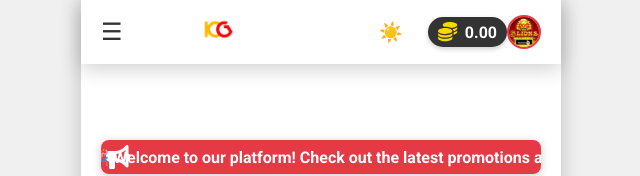
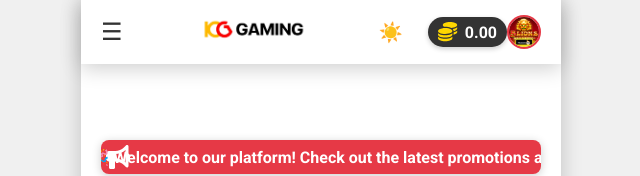
Before and after one commit to rithymeth/IGC-Mobile-Theme, a React (Create React App) app: page / in a window 1280 px wide. Shown: the top 176 px of the page, without its empty margins (319-959 px from the left). Built offline with nearby package versions, Linux system fonts and the light colour scheme.

Commit message:
add Logo and Home route

```diff
--- a/src/components/Header.js
+++ b/src/components/Header.js
@@ -1,10 +1,11 @@
 import React, { useState } from 'react';
+import { Link } from 'react-router-dom';
 import DropdownMenu from './DropdownMenu';
 // import SearchBar from './SearchBar';
 import ProfileImage from '../assets/1.png'; // Ensure you have an actual profile image path
-import Logo from '../assets/logo.png';
+import LogoLight from '../assets/logo1.png';
+import LogoDark from '../assets/logo.png';
 import BalanceDisplay from './BalanceDisplay';
-
 
 const Header = ({ darkMode, setDarkMode }) => {
   const [isDropdownOpen, setIsDropdownOpen] = useState(false);
@@ -13,6 +14,7 @@ const Header = ({ darkMode, setDarkMode }) => {
   const toggleDropdown = () => setIsDropdownOpen(!isDropdownOpen);
   // const toggleSearch = () => setIsSearchOpen(!isSearchOpen);
   const currentBalance = 0.00;
+
   return (
     <header style={{
       backgroundColor: 'var(--surface-color)',
@@ -36,7 +38,14 @@ const Header = ({ darkMode, setDarkMode }) => {
 
         <div onClick={toggleDropdown} style={{ cursor: 'pointer', fontSize: '1.5rem' }}>☰</div>
         <h1 style={{ margin: 0, fontSize: '1.2rem', fontWeight: 700, color: 'var(--primary-color)' }}>
-          <img src={Logo} alt='Icg Logo' width='120px' />
+          <Link to="/">
+            <img
+              src={darkMode ? LogoDark : LogoLight}
+              alt='Icg Logo'
+              width='120px'
+              style={{ transition: 'opacity 0.3s' }}
+            />
+          </Link>
         </h1>
         <div style={{ display: 'flex', alignItems: 'center', position: 'relative' }}>
           <span onClick={() => setDarkMode(!darkMode)} style={{ marginRight: '15px', fontSize: '1.2rem', cursor: 'pointer' }}>
```
